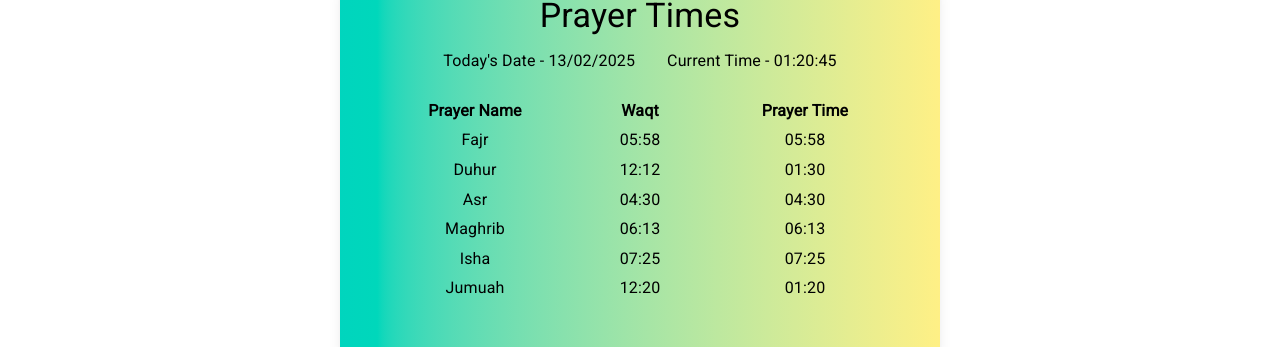
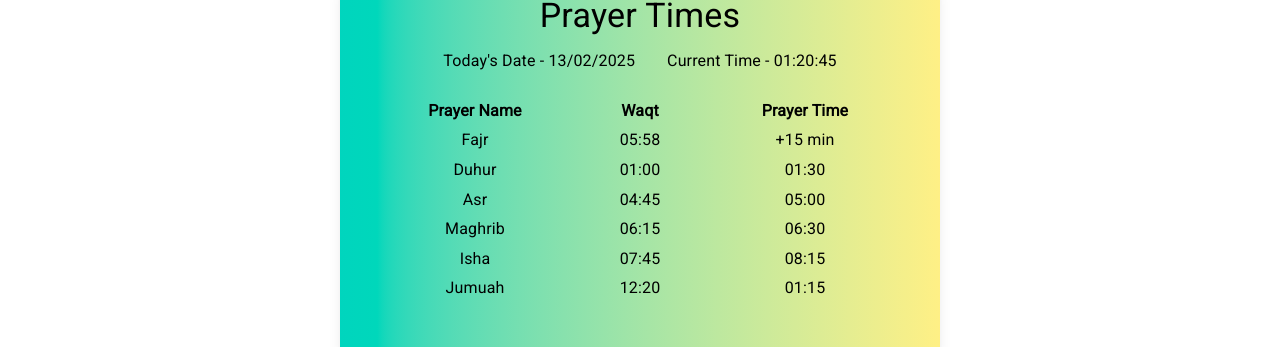
Before and after one commit to mh-sagar74/KARJM, a Next.js app: page / in a window 1280 px wide. Shown: the part 2396-2743 px from the top of the page. Built offline with nearby package versions, Linux system fonts and the light colour scheme.

Commit message:
loading page added and iqmah time corrected

```diff
--- a/app/components/prayerTimeCard/PrayerTimeCard.jsx
+++ b/app/components/prayerTimeCard/PrayerTimeCard.jsx
@@ -7,6 +7,7 @@ export default function PrayerTimeCard() {
   const d = new Date();
   const [date, setDate] = useState("");
   const [time, setTime] = useState("");
+
   const prayerNames = [
     "Prayer Name",
     "Fajr",
@@ -17,16 +18,16 @@ export default function PrayerTimeCard() {
     "Jumuah",
   ];
 
-  const waqt = ["Waqt", "05:58", "12:12", "04:30", "06:13", "07:25", "12:20"];
+  const waqt = ["Waqt", "05:58", "01:00", "04:45", "06:15", "07:45", "12:20"];
 
   const prayerTimes = [
     "Prayer Time",
-    "05:58",
+    "+15 min",
     "01:30",
-    "04:30",
-    "06:13",
-    "07:25",
-    "01:20",
+    "05:00",
+    "06:30",
+    "08:15",
+    "01:15",
   ];
 
   useEffect(() => {
--- /dev/null
+++ b/app/loading.jsx
@@ -0,0 +1,10 @@
+import { Box } from "@mui/material";
+import LinearProgress from "@mui/material/LinearProgress";
+
+export default function loading() {
+  return (
+    <Box>
+      <LinearProgress />
+    </Box>
+  );
+}
```
Also changed, not shown: app/components/mosqueCommittee/MosqueCommittee.jsx (added).
